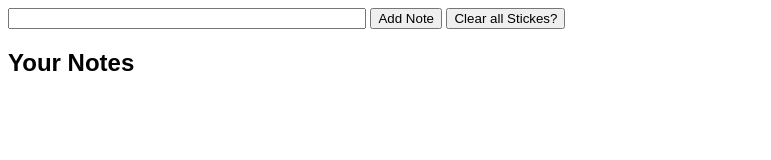
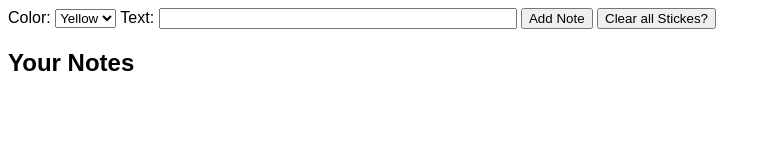
Before and after one commit to iarobinson/stickyNotes, a plain HTML site: page index.html in a window 1280 px wide. Shown: the whole page, without its empty margins (0-771 px from the left). Drawn offline with Linux system fonts and the light colour scheme.

Commit message:
Add color selection HTML to index.html - JS not functioning yet

```diff
--- a/index.html
+++ b/index.html
@@ -5,12 +5,18 @@
   <title>stickyNotes - A localStorage practice app</title>
   <link rel="stylesheet" href="stickyNotes.css">
   <script src="stickyNotes.js"></script>
-  <script>
-  </script>
 </head>
 
 <body>
   <form>
+    <label for="note_color">Color: </label>
+    <select id="note_color">
+      <option value="yellow">Yellow</option>
+      <option value="green">Green</option>
+      <option value="pink">Pink</option>
+      <option value="blue">Blue</option>
+    </select>
+    <label for="note_text">Text:</label>
     <input type="text" value="" id="noteToAdd"></input>
     <input type="button" id="submitButton" value="Add Note">
     <input type="button" onclick="location.href='maintain.html';" value="Clear all Stickes?" />
--- a/stickyNotes.js
+++ b/stickyNotes.js
@@ -12,6 +12,9 @@ function init() {
     var value = localStorage[key];
     addStickyNoteToDOM(key, value);
   }
+
+  var colorButton = document.getElementById("stickieColor");
+  // colorButton.onclick =
 
   // // We initially used this JSON function to add to the localStorage object
   // for (var i = 0; i < localStorage.length; i += 1) {
```
